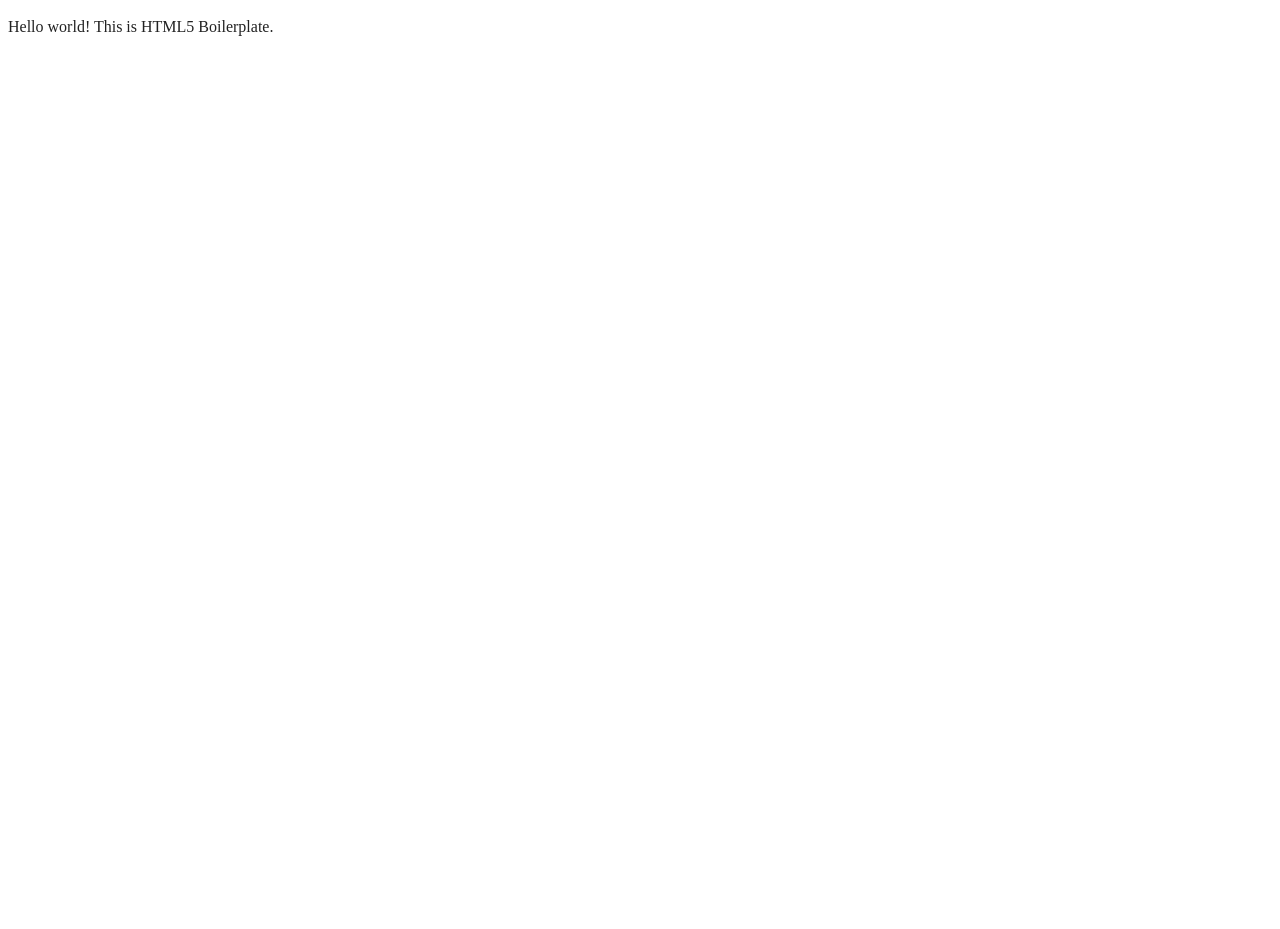
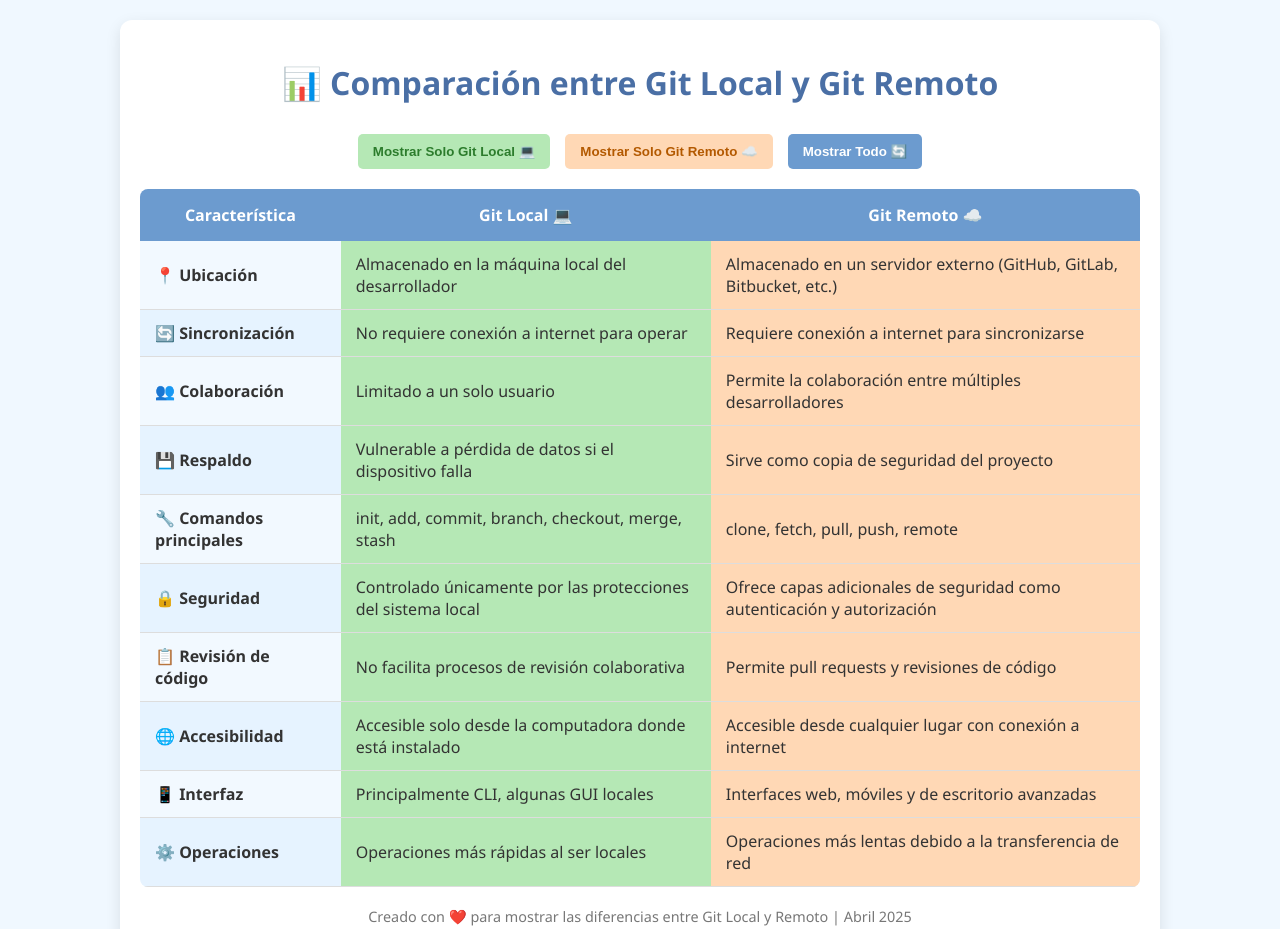
Before and after one commit to Norbey32/evidencia5, a website built with webpack: page index.html in a window 1280 px wide. Shown: the top 929 px of the page. Before the commit the page ends 800 px from the top, so only its background shows below. Built offline with nearby package versions, Linux system fonts and the light colour scheme.

Commit message:
Actualizando el index.html, con la información de git local vs git remoto.

```diff
--- a/index.html
+++ b/index.html
@@ -1,33 +1,246 @@
-<!doctype html>
-<html class="no-js" lang="">
+<!DOCTYPE html>
+<html lang="es">
+<head>
+  <meta charset="UTF-8">
+  <meta name="viewport" content="width=device-width, initial-scale=1.0">
+  <title>Comparación Git Local vs Git Remoto</title>
+  <style>
+    body {
+      font-family: 'Segoe UI', Tahoma, Geneva, Verdana, sans-serif;
+      background-color: #f0f8ff;
+      margin: 0;
+      padding: 20px;
+      color: #333;
+    }
 
-<head>
-  <meta charset="utf-8">
-  <meta name="viewport" content="width=device-width, initial-scale=1">
-  <title></title>
-  <link rel="stylesheet" href="css/style.css">
-  <meta name="description" content="">
+    .container {
+      max-width: 1000px;
+      margin: 0 auto;
+      background-color: #fff;
+      border-radius: 12px;
+      box-shadow: 0 5px 15px rgba(0,0,0,0.1);
+      padding: 20px;
+    }
 
-  <meta property="og:title" content="">
-  <meta property="og:type" content="">
-  <meta property="og:url" content="">
-  <meta property="og:image" content="">
-  <meta property="og:image:alt" content="">
+    h1 {
+      text-align: center;
+      color: #4a6fa5;
+      margin-bottom: 30px;
+    }
 
-  <link rel="icon" href="/favicon.ico" sizes="any">
-  <link rel="icon" href="/icon.svg" type="image/svg+xml">
-  <link rel="apple-touch-icon" href="icon.png">
+    .comparison-table {
+      width: 100%;
+      border-collapse: collapse;
+      margin-bottom: 20px;
+      border-radius: 8px;
+      overflow: hidden;
+    }
 
-  <link rel="manifest" href="site.webmanifest">
-  <meta name="theme-color" content="#fafafa">
+    .comparison-table th {
+      background-color: #6c9bcf;
+      color: white;
+      text-align: center;
+      padding: 15px;
+    }
+
+    .comparison-table td {
+      padding: 12px 15px;
+      border-bottom: 1px solid #ddd;
+    }
+
+    .comparison-table tr:nth-child(odd) {
+      background-color: #f2f9ff;
+    }
+
+    .comparison-table tr:nth-child(even) {
+      background-color: #e6f3ff;
+    }
+
+    .local {
+      background-color: #b5e8b5 !important;
+    }
+
+    .remote {
+      background-color: #ffd8b5 !important;
+    }
+
+    .emoji {
+      font-size: 1.4em;
+      margin-right: 10px;
+    }
+
+    .feature {
+      font-weight: 600;
+    }
+
+    .btn-container {
+      display: flex;
+      justify-content: center;
+      gap: 15px;
+      margin: 20px 0;
+    }
+
+    .btn {
+      padding: 10px 15px;
+      border: none;
+      border-radius: 5px;
+      cursor: pointer;
+      font-weight: bold;
+      transition: all 0.3s ease;
+    }
+
+    .btn-local {
+      background-color: #b5e8b5;
+      color: #2c7c2c;
+    }
+
+    .btn-remote {
+      background-color: #ffd8b5;
+      color: #b35900;
+    }
+
+    .btn-all {
+      background-color: #6c9bcf;
+      color: white;
+    }
+
+    .btn:hover {
+      transform: translateY(-2px);
+      box-shadow: 0 4px 8px rgba(0,0,0,0.1);
+    }
+
+    .row {
+      display: table-row;
+    }
+
+    .hidden {
+      display: none;
+    }
+
+    footer {
+      text-align: center;
+      margin-top: 20px;
+      color: #777;
+      font-size: 0.9em;
+    }
+
+    @media (max-width: 768px) {
+      .container {
+        padding: 10px;
+      }
+
+      .comparison-table th, .comparison-table td {
+        padding: 8px;
+      }
+
+      .btn-container {
+        flex-direction: column;
+        align-items: center;
+      }
+
+      .btn {
+        width: 80%;
+        margin-bottom: 10px;
+      }
+    }
+  </style>
 </head>
+<body>
+<div class="container">
+  <h1>📊 Comparación entre Git Local y Git Remoto</h1>
 
-<body>
+  <div class="btn-container">
+    <button class="btn btn-local" onclick="filterTable('local')">Mostrar Solo Git Local 💻</button>
+    <button class="btn btn-remote" onclick="filterTable('remote')">Mostrar Solo Git Remoto ☁️</button>
+    <button class="btn btn-all" onclick="filterTable('all')">Mostrar Todo 🔄</button>
+  </div>
 
-  <!-- Add your site or application content here -->
-  <p>Hello world! This is HTML5 Boilerplate.</p>
-  <script src="js/app.js"></script>
+  <table class="comparison-table">
+    <thead>
+    <tr>
+      <th>Característica</th>
+      <th>Git Local 💻</th>
+      <th>Git Remoto ☁️</th>
+    </tr>
+    </thead>
+    <tbody>
+    <tr class="row">
+      <td class="feature">📍 Ubicación</td>
+      <td class="local">Almacenado en la máquina local del desarrollador</td>
+      <td class="remote">Almacenado en un servidor externo (GitHub, GitLab, Bitbucket, etc.)</td>
+    </tr>
+    <tr class="row">
+      <td class="feature">🔄 Sincronización</td>
+      <td class="local">No requiere conexión a internet para operar</td>
+      <td class="remote">Requiere conexión a internet para sincronizarse</td>
+    </tr>
+    <tr class="row">
+      <td class="feature">👥 Colaboración</td>
+      <td class="local">Limitado a un solo usuario</td>
+      <td class="remote">Permite la colaboración entre múltiples desarrolladores</td>
+    </tr>
+    <tr class="row">
+      <td class="feature">💾 Respaldo</td>
+      <td class="local">Vulnerable a pérdida de datos si el dispositivo falla</td>
+      <td class="remote">Sirve como copia de seguridad del proyecto</td>
+    </tr>
+    <tr class="row">
+      <td class="feature">🔧 Comandos principales</td>
+      <td class="local">init, add, commit, branch, checkout, merge, stash</td>
+      <td class="remote">clone, fetch, pull, push, remote</td>
+    </tr>
+    <tr class="row">
+      <td class="feature">🔒 Seguridad</td>
+      <td class="local">Controlado únicamente por las protecciones del sistema local</td>
+      <td class="remote">Ofrece capas adicionales de seguridad como autenticación y autorización</td>
+    </tr>
+    <tr class="row">
+      <td class="feature">📋 Revisión de código</td>
+      <td class="local">No facilita procesos de revisión colaborativa</td>
+      <td class="remote">Permite pull requests y revisiones de código</td>
+    </tr>
+    <tr class="row">
+      <td class="feature">🌐 Accesibilidad</td>
+      <td class="local">Accesible solo desde la computadora donde está instalado</td>
+      <td class="remote">Accesible desde cualquier lugar con conexión a internet</td>
+    </tr>
+    <tr class="row">
+      <td class="feature">📱 Interfaz</td>
+      <td class="local">Principalmente CLI, algunas GUI locales</td>
+      <td class="remote">Interfaces web, móviles y de escritorio avanzadas</td>
+    </tr>
+    <tr class="row">
+      <td class="feature">⚙️ Operaciones</td>
+      <td class="local">Operaciones más rápidas al ser locales</td>
+      <td class="remote">Operaciones más lentas debido a la transferencia de red</td>
+    </tr>
+    </tbody>
+  </table>
 
+  <footer>
+    Creado con ❤️ para mostrar las diferencias entre Git Local y Remoto | Abril 2025
+  </footer>
+</div>
+
+<script>
+  function filterTable(filter) {
+    const rows = document.querySelectorAll('.row');
+
+    rows.forEach(row => {
+      row.classList.remove('hidden');
+
+      if (filter === 'local') {
+        row.querySelector('.remote').style.display = 'none';
+        row.querySelector('.local').style.display = 'table-cell';
+      } else if (filter === 'remote') {
+        row.querySelector('.local').style.display = 'none';
+        row.querySelector('.remote').style.display = 'table-cell';
+      } else {
+        row.querySelector('.local').style.display = 'table-cell';
+        row.querySelector('.remote').style.display = 'table-cell';
+      }
+    });
+  }
+</script>
 </body>
-
 </html>
```
